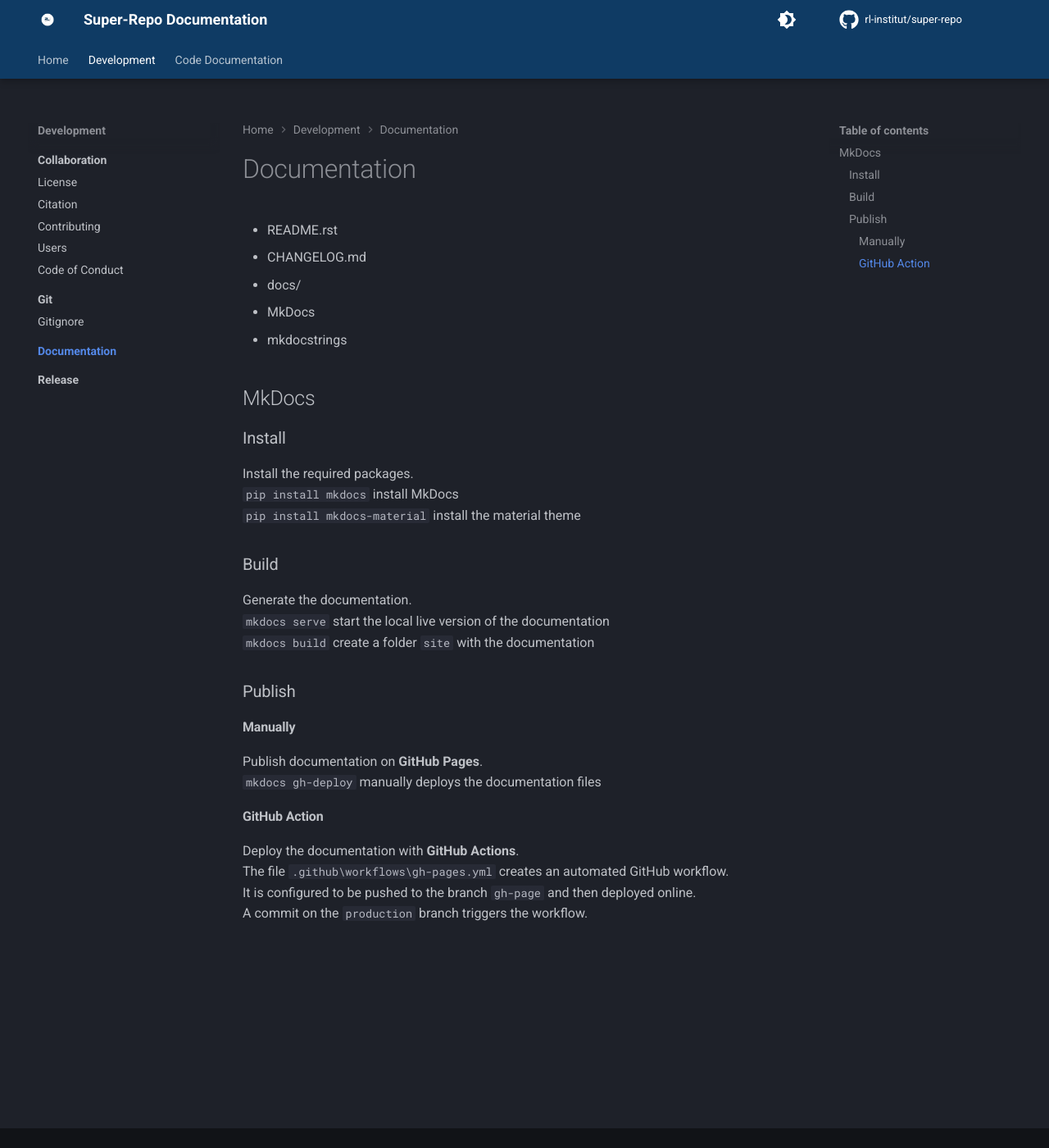
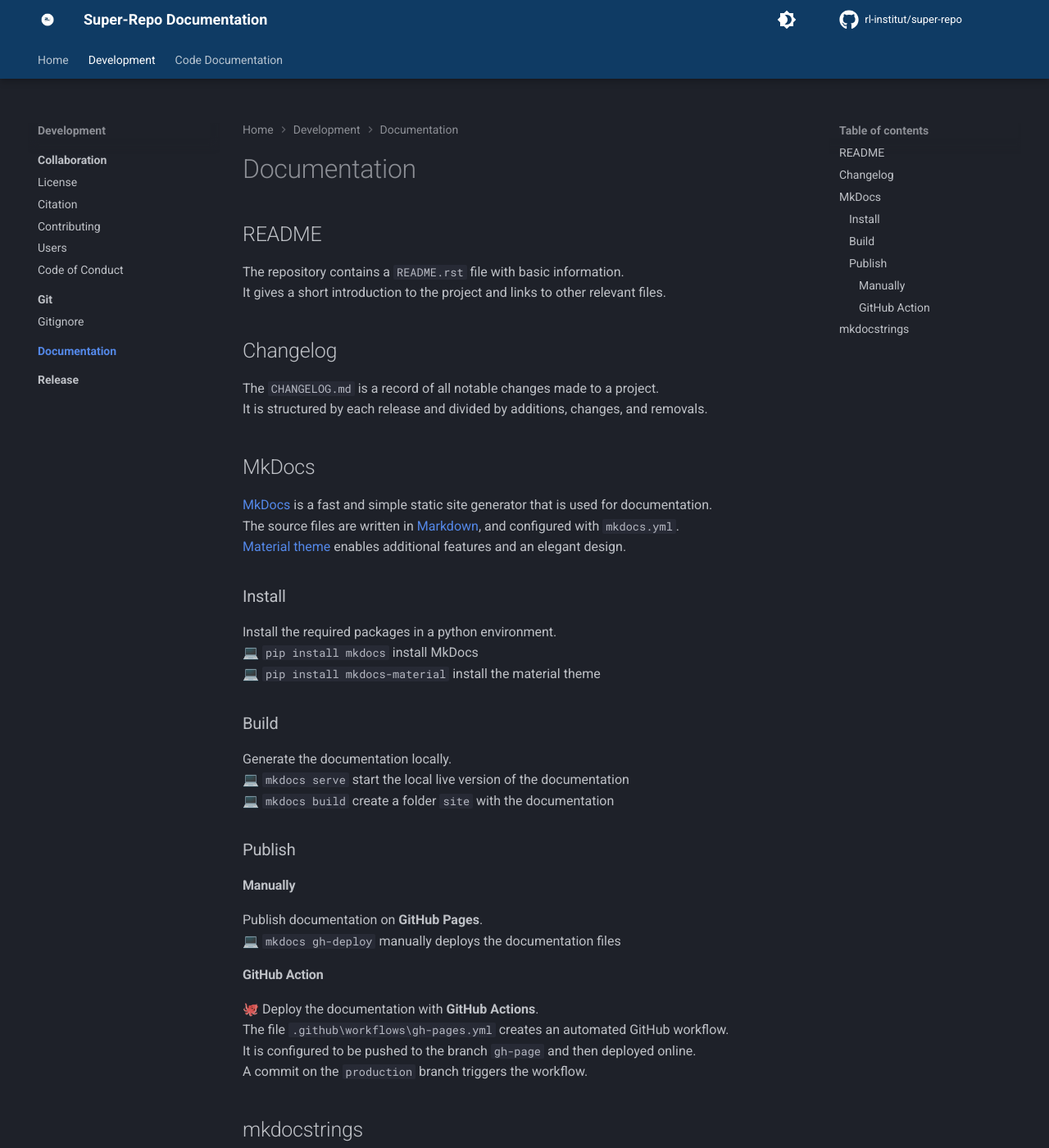
Before and after one commit to pedrocaixeta/infDB_fork_31mar, an MkDocs documentation site: the page built from docs/development/documentation/index.md, in a window 1280 px wide and 1400 px high. Shown: the whole window at 82% size. Built offline with MkDocs 1.6.1 and Material for MkDocs 9.7.7, drawn with Linux system fonts in a browser that asks for light colours; comment, search, counter and statistics services are not loaded; some of the changed text lies outside the part shown.

Commit message:
Add documentation #4

```diff
--- a/docs/development/documentation/index.md
+++ b/docs/development/documentation/index.md
@@ -1,32 +1,46 @@
 # Documentation
 
-- README.rst
-- CHANGELOG.md
-- docs/
-- MkDocs
-- mkdocstrings
+## README
+The repository contains a `README.rst` file with basic information. <br>
+It gives a short introduction to the project and links to other relevant files.
 
+## Changelog
+The `CHANGELOG.md` is a record of all notable changes made to a project. <br>
+It is structured by each release and divided by additions, changes, and removals. <br>
 
 ## MkDocs
+[MkDocs](https://www.mkdocs.org/) is a fast and simple static site generator that is used for documentation. <br>
+The source files are written in [Markdown](https://www.markdownguide.org/cheat-sheet/), and configured with `mkdocs.yml`. <br>
+[Material theme](https://squidfunk.github.io/mkdocs-material/) enables
+additional features and an elegant design.
 
 ### Install
-Install the required packages. <br>
-`pip install mkdocs` install MkDocs <br>
-`pip install mkdocs-material` install the material theme
+Install the required packages in a python environment. <br>
+💻 `pip install mkdocs` install MkDocs <br>
+💻 `pip install mkdocs-material` install the material theme
 
 ### Build
-Generate the documentation. <br>
-`mkdocs serve` start the local live version of the documentation <br>
-`mkdocs build` create a folder `site` with the documentation
+Generate the documentation locally. <br>
+💻 `mkdocs serve` start the local live version of the documentation <br>
+💻 `mkdocs build` create a folder `site` with the documentation
 
 ### Publish
 
 #### Manually
 Publish documentation on **GitHub Pages**. <br>
-`mkdocs gh-deploy` manually deploys the documentation files
+💻 `mkdocs gh-deploy` manually deploys the documentation files
 
 #### GitHub Action
-Deploy the documentation with **GitHub Actions**. <br>
+🐙 Deploy the documentation with **GitHub Actions**. <br>
 The file `.github\workflows\gh-pages.yml` creates an automated GitHub workflow. <br>
 It is configured to be pushed to the branch `gh-page` and then deployed online. <br>
 A commit on the `production` branch triggers the workflow.
+
+## mkdocstrings
+[mkdocstrings](https://mkdocstrings.github.io/) generates automatic
+documentation (autodocs) from [Google style docstrings](https://sphinxcontrib-napoleon.readthedocs.io/en/latest/example_google.html). <br>
+💻 `pip install mkdocstrings` install mkdocstrings
+
+
+!!! note "Used Icons"
+    🐙 GitHub | 💠 git | 📝 File | 💻 Command Line
```
